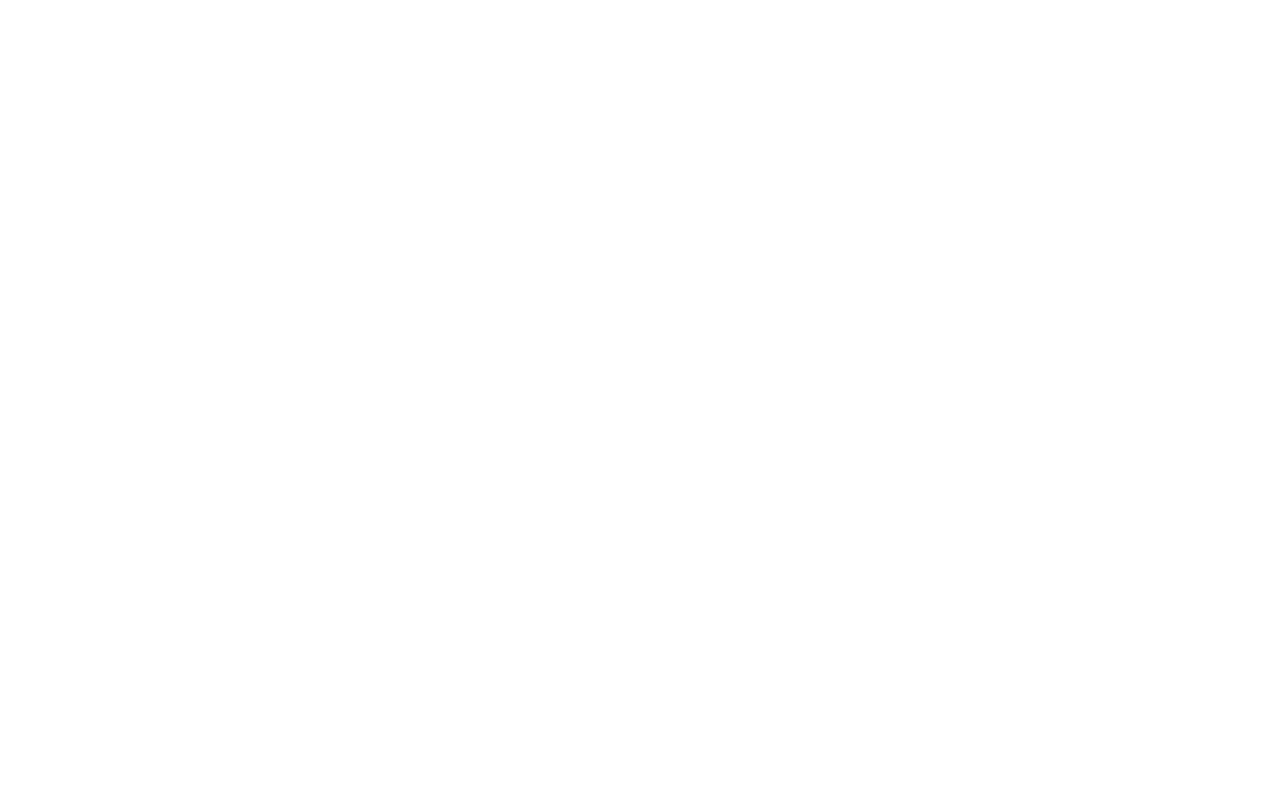
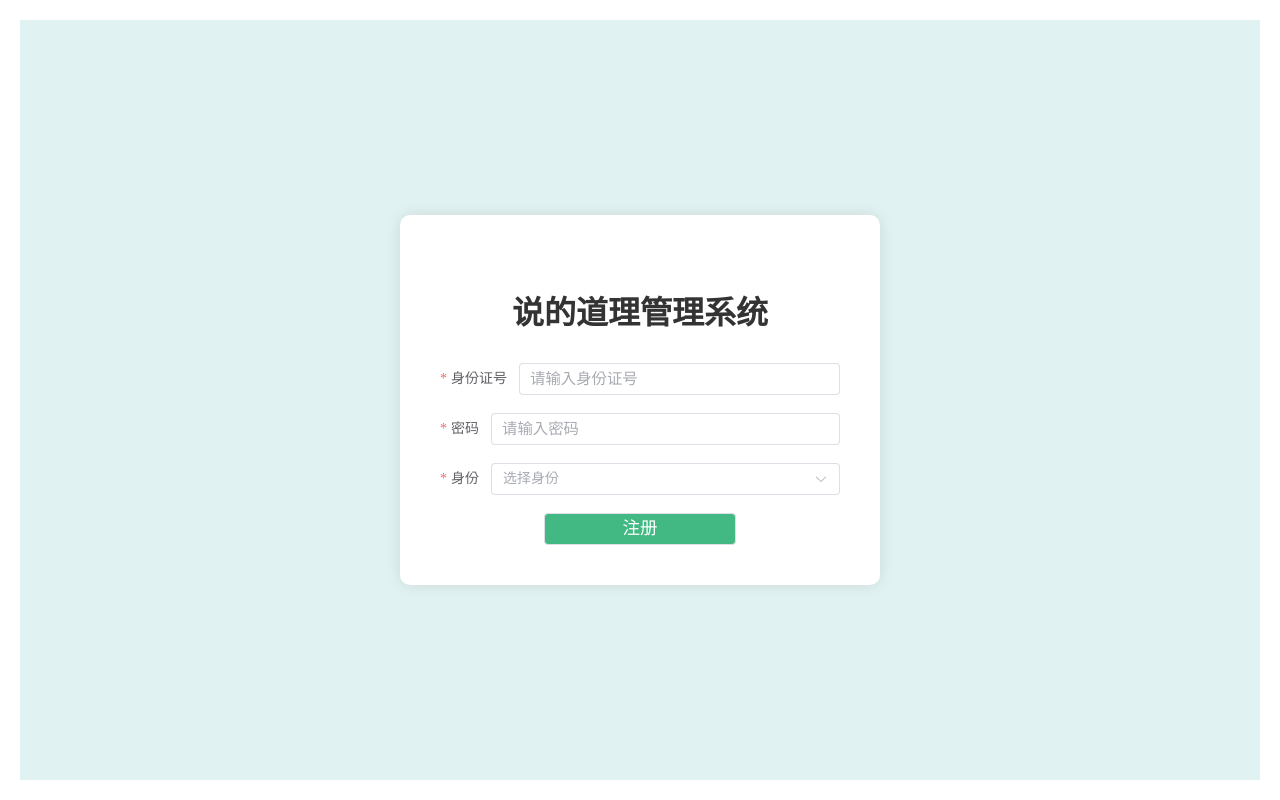
Before and after one commit to nanyan2333/frontSrc, a Vue app: page /register in a window 1280 px wide. Built offline with nearby package versions, Linux system fonts and the light colour scheme.

Commit message:
表单验证修复

```diff
--- a/src/views/register.vue
+++ b/src/views/register.vue
@@ -1 +1,170 @@
-<template></template>
+<template>
+	<div class="page-container">
+		<el-form
+			:model="reigsterForm"
+			class="reigster-container"
+			:rules="rules"
+			ref="ruleRef">
+			<h3 class="title">说的道理管理系统</h3>
+			<el-form-item label="身份证号" prop="idCard">
+				<el-input
+					placeholder="请输入身份证号"
+					v-model="reigsterForm.idCard"
+					class="input-item"></el-input>
+			</el-form-item>
+			<el-form-item label="密码" prop="password">
+				<el-input
+					placeholder="请输入密码"
+					v-model="reigsterForm.password"
+					class="input-item"
+					show-password></el-input>
+			</el-form-item>
+			<el-form-item label="身份" prop="isDocter">
+				<el-select
+					v-model="reigsterForm.isDocter"
+					placeholder="选择身份"
+					class="input-item">
+					<el-option
+						v-for="item in options"
+						:key="item.value"
+						:label="item.label"
+						:value="item.value" />
+				</el-select>
+			</el-form-item>
+
+			<!-- 根据身份动态显示不同的表单项 -->
+			<template v-if="reigsterForm.isDocter === true">
+				<el-form-item label="医生凭证编号" prop="certificate">
+					<el-input
+						placeholder="请输入医生凭证编号"
+						v-model="reigsterForm.certificate"
+						class="input-item"></el-input>
+				</el-form-item>
+				<el-form-item label="专长" prop="specialty">
+					<el-input
+						placeholder="请输入专长"
+						v-model="reigsterForm.specialty"
+						class="input-item"></el-input>
+				</el-form-item>
+				<el-form-item label="地理位置" prop="location">
+					<el-input
+						placeholder="请输入地理位置"
+						v-model="reigsterForm.location"
+						class="input-item"></el-input>
+				</el-form-item>
+			</template>
+
+			<template v-else-if="reigsterForm.isDocter === false">
+				<el-form-item label="联系方式" prop="contact">
+					<el-input
+						placeholder="请输入联系方式"
+						v-model="reigsterForm.contact"
+						class="input-item"></el-input>
+				</el-form-item>
+			</template>
+
+			<div class="button-container">
+				<el-button class="button">注册</el-button>
+			</div>
+		</el-form>
+	</div>
+</template>
+
+<script setup>
+import { ref } from "vue"
+import { useRouter } from "vue-router"
+import useUserStore from "@/store/module/user"
+import usePermissionStore from "@/store/module/permission"
+
+const userStore = useUserStore()
+const permissionStore = usePermissionStore()
+const router = useRouter()
+const reigsterForm = ref({
+	password: "",
+	isDocter: null,
+	idCard: "",
+	certificate: "",
+	specialty: "",
+	location: "",
+	contact: "",
+	medicalRecords: "",
+})
+
+const options = [
+	{ value: true, label: "医生" },
+	{ value: false, label: "患者" },
+]
+
+const rules = {
+	password: [
+		{ required: true, message: "请输入密码", trigger: "blur" },
+		{ max: 30, message: "密码最多30位", trigger: "blur" },
+	],
+	isDocter: [{ required: true, message: "请选择身份", trigger: "blur" }],
+	idCard: [{ required: true, message: "请输入身份证ID", trigger: "blur" }],
+	certificate: [
+		{ required: true, message: "请输入医生凭证编号", trigger: "blur" },
+	],
+	specialty: [{ required: true, message: "请输入专长", trigger: "blur" }],
+	location: [{ required: true, message: "请输入地理位置", trigger: "blur" }],
+	contact: [{ required: true, message: "请输入联系方式", trigger: "blur" }],
+}
+
+</script>
+
+<style>
+body,
+html {
+	margin: 0;
+	padding: 0;
+	height: 100%;
+	overflow: auto;
+}
+.page-container {
+	background-color: #e0f2f1;
+	height: 100%;
+	display: flex;
+	justify-content: center;
+	align-items: center;
+	padding: 0;
+	margin: 0;
+}
+
+.reigster-container {
+	background-color: #fff;
+	padding: 40px;
+	border-radius: 10px;
+	width: 400px;
+	box-shadow: 0 0 15px rgba(0, 0, 0, 0.1);
+	text-align: center;
+}
+
+.title {
+	margin-bottom: 30px;
+	font-size: 2em;
+	color: #333;
+}
+
+.input-item {
+	flex: 1;
+	font-size: 1.1em;
+}
+
+.button-container {
+	display: flex;
+	justify-content: center;
+}
+
+.button {
+	margin-top: 10px;
+	width: 48%;
+	font-size: 1.1em;
+	background-color: #42b983;
+	color: #fff;
+	margin: 0 5px;
+}
+
+.button:hover {
+	background-color: #339970;
+}
+</style>
```
Also changed, not shown: 1 other file (tests, documents, lock files or other folders).
